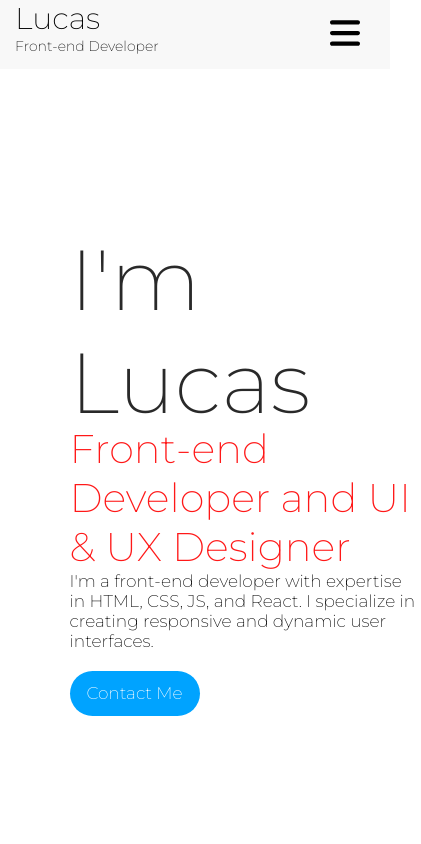
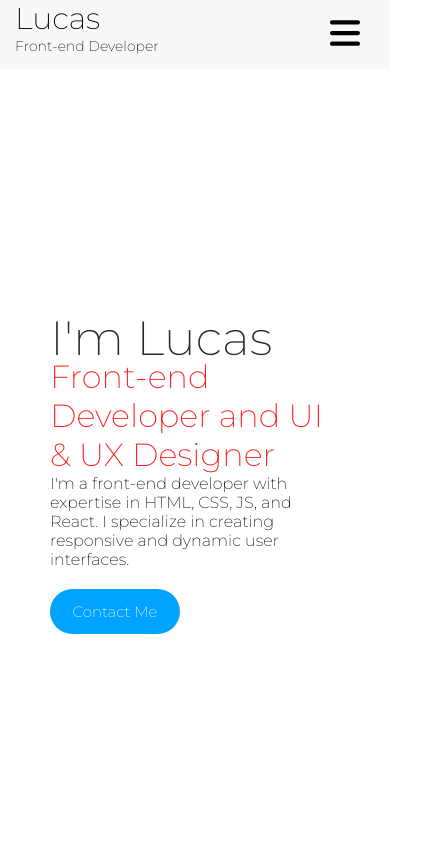
Before and after one commit to LucasNarZ/portfolio-full-stack, a React (Create React App) app in the folder Portfolio/: page / in a window 390 px wide. Shown: the top 844 px of the page, 421 px wide, since content can reach past the window. Built offline with nearby package versions, Linux system fonts and the light colour scheme.

Commit message:
responsive home, contact and projects

```diff
--- a/Portfolio/src/css/styles.css
+++ b/Portfolio/src/css/styles.css
@@ -105,21 +105,21 @@
   padding-top: 79px;
 }
 #Home .info {
-  width: 90vw;
+  width: 70vw;
   max-width: 450px;
   transform: translateX(50px);
 }
 #Home .info :nth-child(1) {
-  font-size: 85px;
+  font-size: 5rem;
   color: rgb(41, 41, 41);
   transform: translateY(10px);
 }
 #Home .info :nth-child(2) {
-  font-size: 40px;
+  font-size: 2.5rem;
   color: #ff1818;
 }
 #Home .info :nth-child(3) {
-  font-size: 17px;
+  font-size: 1rem;
   margin-top: 30px;
 }
 #Home .info .contact-me-btn {
@@ -137,11 +137,6 @@
 }
 #Home .info .contact-me-btn:hover {
   background-color: #47bcff;
-}
-@media (max-width: 960px) {
-  #Home {
-    justify-content: space-between;
-  }
 }
 @media (max-width: 860px) {
   #Home {
@@ -183,17 +178,23 @@
     display: none;
   }
 }
-@media (max-width: 860px) {
+
+@media (max-width: 500px) {
   #Home {
-    align-items: center;
+    align-items: start;
     justify-content: center;
   }
-}
-
-@media (max-width: 715px) {
-  #home {
-    align-items: center;
-    justify-content: center;
+  #Home .info :nth-child(1) {
+    font-size: 3rem;
+  }
+  #Home .info :nth-child(2) {
+    font-size: 2rem;
+  }
+  #Home .info :nth-child(3) {
+    font-size: 1rem;
+  }
+  #Home .info .contact-me-btn {
+    font-size: 15px;
   }
 }
 #Skills {
@@ -258,12 +259,14 @@
   padding-bottom: 20px;
   margin-bottom: 100px;
 }
+#Projects .text {
+  text-align: center;
+}
 #Projects .project {
   display: flex;
   column-gap: 50px;
-  margin-top: 200px;
+  margin-top: 100px;
   align-items: center;
-  height: 180px;
 }
 #Projects .project .title-image {
   display: flex;
@@ -271,7 +274,7 @@
 }
 #Projects .project .title-image img {
   max-width: 600px;
-  width: 95vw;
+  width: 90vw;
   height: auto;
   transition: transform 0.5s;
 }
@@ -299,6 +302,9 @@
   #Projects .project {
     flex-direction: column;
   }
+  #Projects .project .title-image img:hover {
+    transform: scale(1);
+  }
 }
 #Projects .see-more {
   cursor: pointer;
@@ -313,6 +319,7 @@
 #Contact {
   display: flex;
   height: 100vh;
+  min-height: 800px;
   width: 100vw;
   flex-direction: column;
   align-items: center;
--- a/Portfolio/src/scss/_contact.scss
+++ b/Portfolio/src/scss/_contact.scss
@@ -1,6 +1,7 @@
 #Contact{
     display: flex;
     height: 100vh;
+    min-height: 800px;
     width: 100vw;
     flex-direction: column;
     align-items: center;
--- a/Portfolio/src/scss/_home.scss
+++ b/Portfolio/src/scss/_home.scss
@@ -7,20 +7,20 @@
     padding-top: 79px;
 
     .info{
-        width: 90vw;
+        width: 70vw;
         max-width: 450px;
         transform: translateX(50px);
         :nth-child(1){
-            font-size: 85px;
+            font-size: 5rem;
             color: rgb(41, 41, 41);
             transform: translateY(10px);
         }
         :nth-child(2){
-            font-size: 40px;
+            font-size: 2.5rem;
             color: $red;
         }
         :nth-child(3){
-            font-size: 17px;
+            font-size: 1rem;
             margin-top: 30px;
         }
         .contact-me-btn{
@@ -42,11 +42,6 @@
 
     }
 
-
-    @media(max-width: 960px){
-        justify-content: space-between;
-
-    }
     @media(max-width: 860px){
         flex-direction: column;
         align-items: start;
@@ -90,14 +85,28 @@
             display: none;
         }
     }
-    @media(max-width: 860px){
-        align-items: center;
+}
+@media(max-width: 500px){
+    #Home{
+        align-items: start;
         justify-content: center;
-    }
+        .info{
+            :nth-child(1){
+                font-size: 3rem;
+
+            }
+            :nth-child(2){
+                font-size: 2rem;
+
+            }
+            :nth-child(3){
+                font-size: 1rem;
+
+            }
+            .contact-me-btn{
+                font-size: 15px;
+            }
+        }
+        }
+
 }
-@media(max-width: 715px){
-    #home{
-        align-items: center;
-        justify-content: center;
-    }
-}
```
Also changed, not shown: Portfolio/src/scss/_projects.scss (+12 -3 lines), 8 other files (tests, documents, lock files or other folders).
